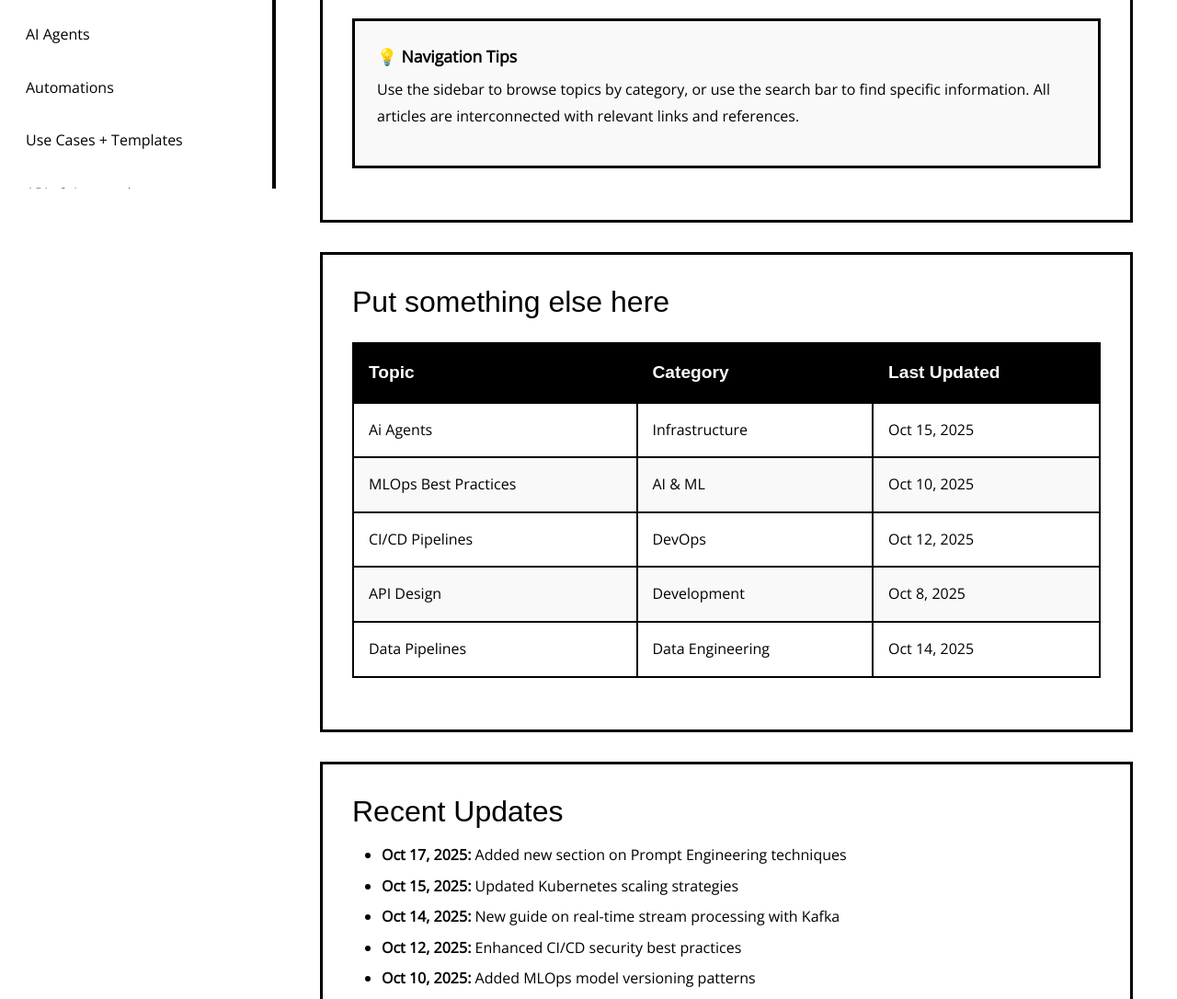
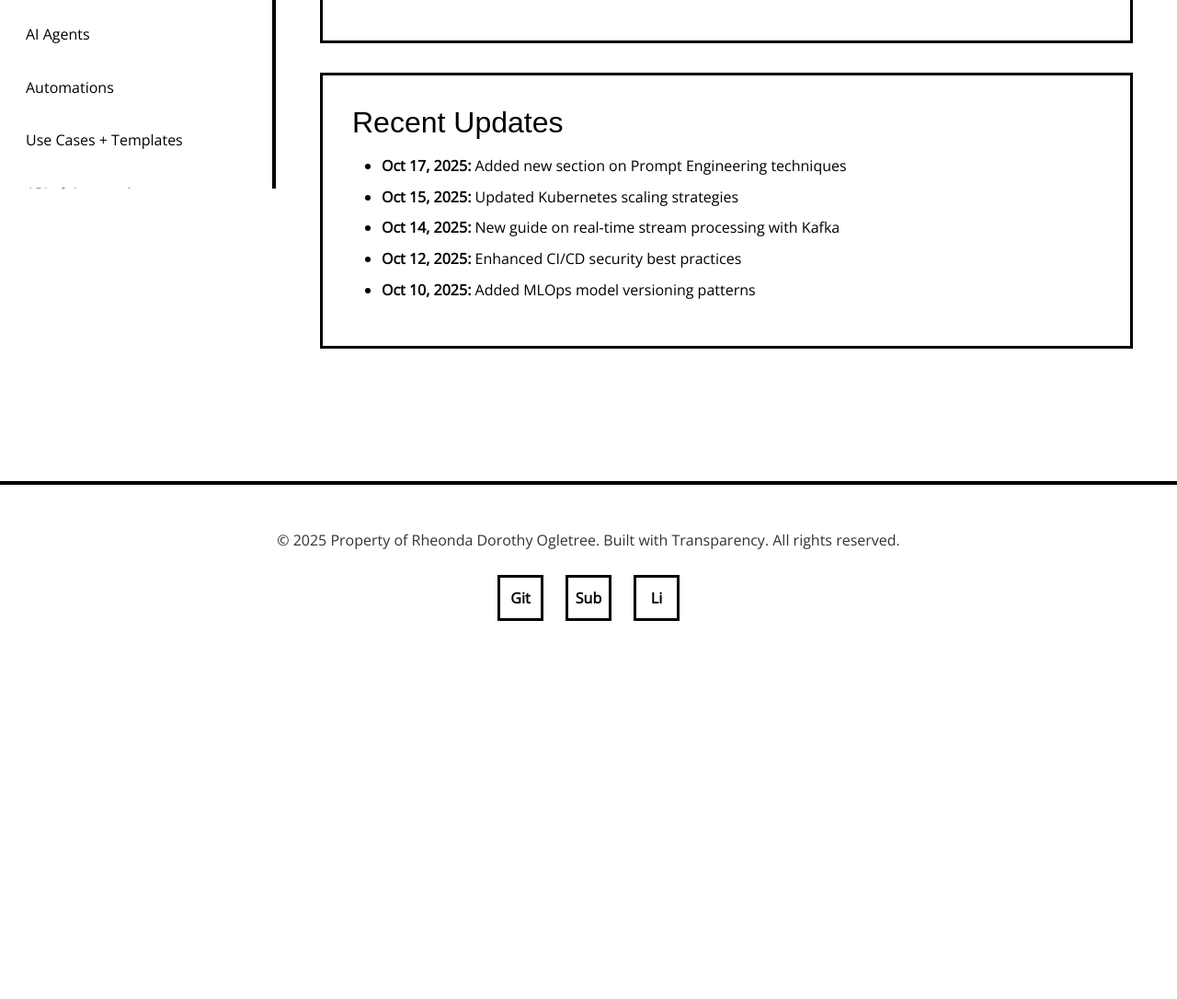
Before and after one commit to RheondaO/randomreposo, a website: page knowledgebase.html in a window 1280 px wide. Shown: the part 604-1690 px from the top of the page at 92% size. After the commit the page ends 1327 px from the top, so only its background shows below. Drawn offline with nearby package versions, Linux system fonts and the light colour scheme; a web font is replaced by a local one.

Commit message:
Update knowledgebase.html

```diff
--- a/knowledgebase.html
+++ b/knowledgebase.html
@@ -126,7 +126,7 @@
             <div class="sidebar-section">
                 <div class="sidebar-title">overview</div>
                 <ul class="sidebar-list">
-                    <li><a href="#overview" class="sidebar-link" onclick="showSection(event, 'overview')">meet the admin</a></li>
+                    <li><a href="#overview" class="sidebar-link" onclick="showSection(event, 'overview')">start here</a></li>
                     <li><a href="#introduction" class="sidebar-link" onclick="showSection(event, 'introduction')">meet the admin</a></li>
                     <li><a href="#toolkit" class="sidebar-link" onclick="showSection(event, 'toolkit')">toolkit</a></li>
                 </ul>
@@ -252,61 +252,15 @@
         <main class="main-content">
             <div id="overview" class="content-section active">
                 <div class="breadcrumbs">
-                    <a href="knowledgebase.html">Home</a> <span>›</span> <span>Overview</span>
+                    <a href="knowledgebase.html">home</a> <span>›</span> <span>overview</span>
                 </div>
                 <h1 class="page-title">knowledgebase</h1>
-                <p class="page-subtitle">Comprehensive documentation for AI-driven operations, infrastructure, and development</p>
+                <p class="page-subtitle">...</p>
 
                 <div class="content-box">
                     <h2>welcome to my personal knowledgebase</h2>
                     <p>This knowledge base serves as the central repository for all technical documentation, best practices, and operational procedures developed through our AI agent experiments and real-world implementations.</p>
                     <p>Our documentation covers a wide range of topics including AI/ML operations, infrastructure automation, DevOps practices, data engineering, and software development methodologies.</p>
-
-                    <div class="info-box">
-                        <div class="info-box-title">💡 Navigation Tips</div>
-                        <p>Use the sidebar to browse topics by category, or use the search bar to find specific information. All articles are interconnected with relevant links and references.</p>
-                    </div>
-                        <site-footer></site-footer>
-                </div>
-
-                <div class="content-box">
-                    <h2>Put something else here</h2>
-                    <table class="wiki-table">
-                        <thead>
-                            <tr>
-                                <th>Topic</th>
-                                <th>Category</th>
-                                <th>Last Updated</th>
-                            </tr>
-                        </thead>
-                        <tbody>
-                            <tr>
-                                <td><a href="#kubernetes" onclick="showSection(event, 'kubernetes')">Ai Agents</a></td>
-                                <td>Infrastructure</td>
-                                <td>Oct 15, 2025</td>
-                            </tr>
-                            <tr>
-                                <td><a href="#ml-ops" onclick="showSection(event, 'ml-ops')">MLOps Best Practices</a></td>
-                                <td>AI & ML</td>
-                                <td>Oct 10, 2025</td>
-                            </tr>
-                            <tr>
-                                <td><a href="#cicd" onclick="showSection(event, 'cicd')">CI/CD Pipelines</a></td>
-                                <td>DevOps</td>
-                                <td>Oct 12, 2025</td>
-                            </tr>
-                            <tr>
-                                <td><a href="#api-design" onclick="showSection(event, 'api-design')">API Design</a></td>
-                                <td>Development</td>
-                                <td>Oct 8, 2025</td>
-                            </tr>
-                            <tr>
-                                <td><a href="#data-pipelines" onclick="showSection(event, 'data-pipelines')">Data Pipelines</a></td>
-                                <td>Data Engineering</td>
-                                <td>Oct 14, 2025</td>
-                            </tr>
-                        </tbody>
-                    </table>
                 </div>
 
                 <div class="content-box">
```
